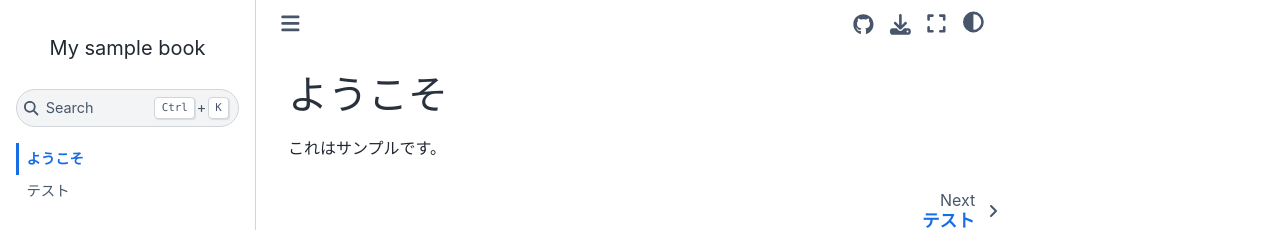
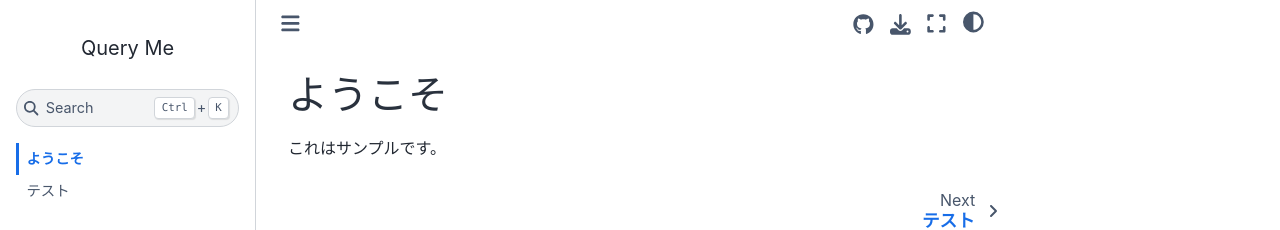
Before and after one commit to na0fu3y/theme-example, a Jupyter Book: the page built from README.md, in a window 1280 px wide. Shown: the top 230 px of the page. Built offline with Jupyter Book 1.0.4 settings and Sphinx 7.4.7 and the Sphinx Book theme 1.1.4, drawn with Linux system fonts in a browser that asks for light colours; part of the change alters nothing that is shown.

Commit message:
Update _config.yml

```diff
--- a/_config.yml
+++ b/_config.yml
@@ -1,20 +1,18 @@
-# Book settings
-# Learn more at https://jupyterbook.org/customize/config.html
+# https://jupyterbook.org/customize/config.html
 
-title: My sample book
+title: Query Me
 author: BQ FUN
 
-# Information about where the book exists on the web
-repository:
-  url: https://github.com/na0fu3y/theme-example  # Online location of your book
-  branch: main  # Which branch of the repository should be used when creating links (optional)
-
-# Add GitHub buttons to your book
-# See https://jupyterbook.org/customize/config.html#add-a-link-to-your-repository
 html:
+  favicon: "favicon.ico"
   use_edit_page_button: true
-  use_repository_button: true
   use_issues_button: true
+  google_analytics_id: ""
+  baseurl: ""
 
 launch_buttons:
   thebe: true
+
+repository:
+  url: https://github.com/na0fu3y/theme-example
+  branch: main
```
